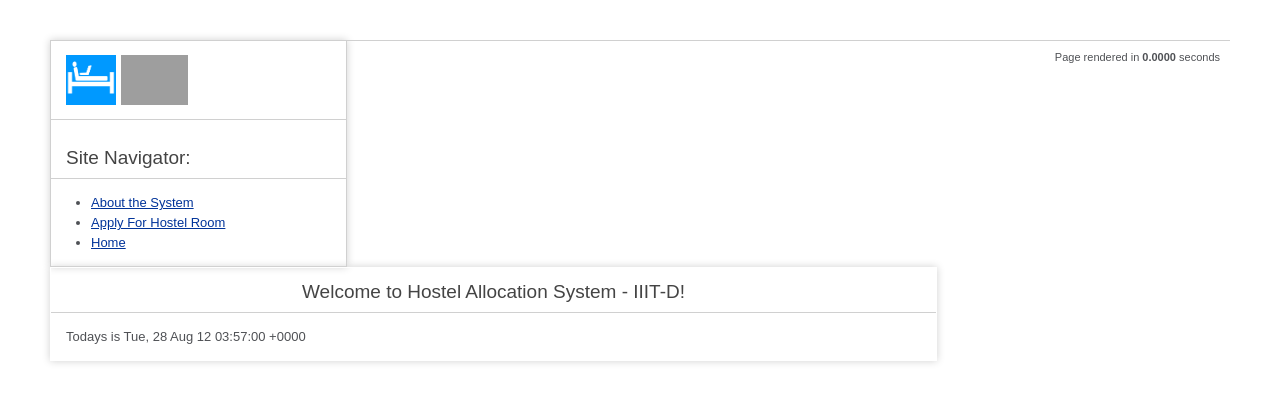
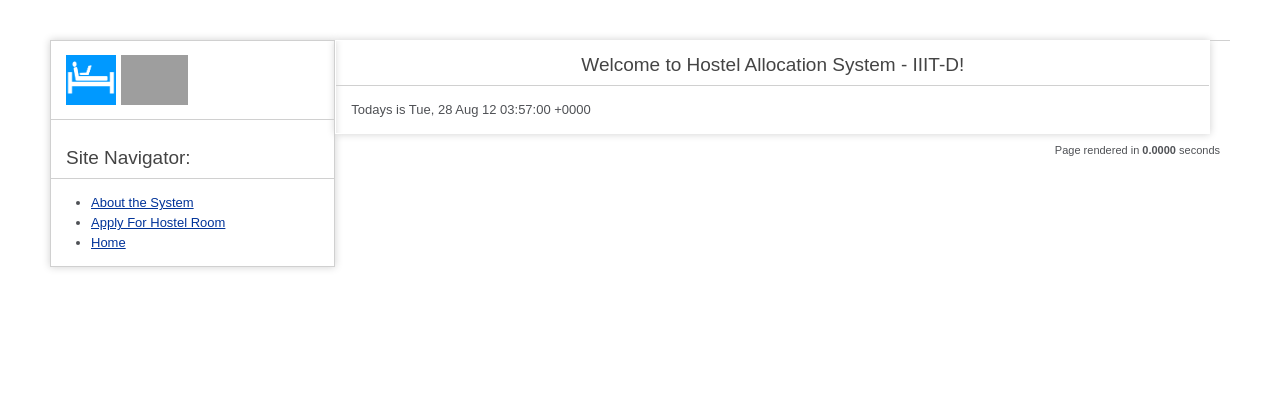
Before and after one commit to kumarsivarajan/cse300-group10, a CodeIgniter app: page /cse300-group10/index.php/welcome/index in a window 1280 px wide. Shown: the top 403 px of the page. Run offline with CodeIgniter, Linux system fonts and the light colour scheme; grey boxes are pictures that could not be loaded.

Commit message:
Fixed Css issues, please fix your directory (praneet's mail)

```diff
--- a/application/css/styles.css
+++ b/application/css/styles.css
@@ -62,7 +62,7 @@
 			position:relative;
 			display: inline;
 			height:auto;
-			width: 75%;
+			width: 74%;
 		border: 0.5px solid #ffffff;
 		-webkit-box-shadow: 0 0 8px #D0D0D0;
 		}
@@ -70,7 +70,7 @@
 			float:left;
 			display: inline;
 			height:auto;
-			width: 25%;
+			width: 24%;
 			border: 0.5px solid #D0D0D0;
 		-webkit-box-shadow: 0 0 8px #D0D0D0;
 		}
```
